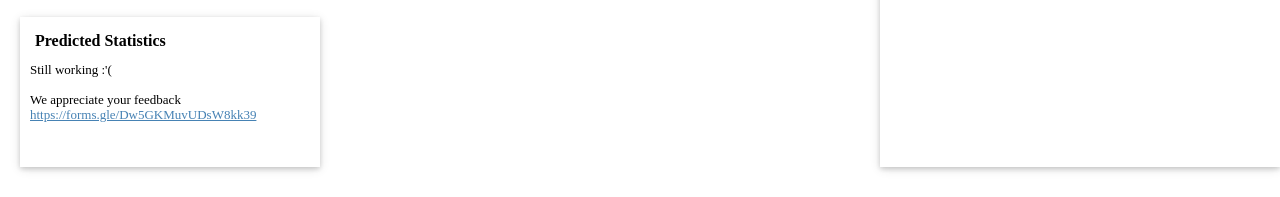
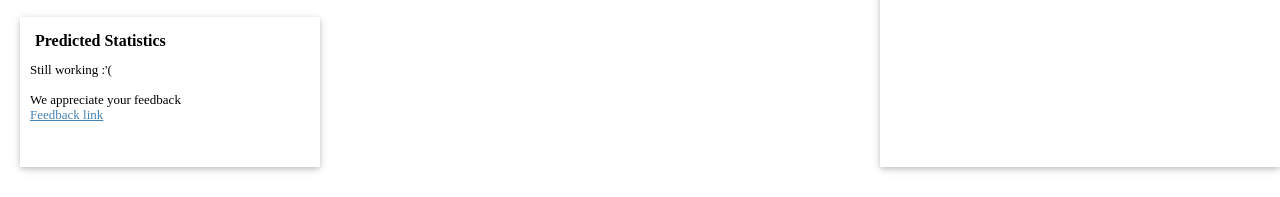
Before and after one commit to Yuebai0724/CSE6242_CooNet, a Flask app: page /result_page in a window 1280 px wide. Shown: the part 603-800 px from the top of the page. Run offline with Flask 2, Linux system fonts and the light colour scheme; data that the repository does not hold is empty; parts of the project's set-up code (start-up, migrations or seed data) failed here and were passed over; some web fonts are replaced.

Commit message:
poll link

```diff
--- a/templates/Result.html
+++ b/templates/Result.html
@@ -55,7 +55,7 @@
 					<p style='text-align:left'>
 						Still working :'( <br><br>
 						We appreciate your feedback<br>
-						<a href="https://forms.gle/Dw5GKMuvUDsW8kk39" style="color:steelblue;text-decoration:underline;z-index:999"> https://forms.gle/Dw5GKMuvUDsW8kk39</a>
+						<a href="https://forms.gle/Dw5GKMuvUDsW8kk39" style="color:steelblue;text-decoration:underline;z-index:999"> Feedback link </a>
 					</p>
 				</div>
 				</div>
```
